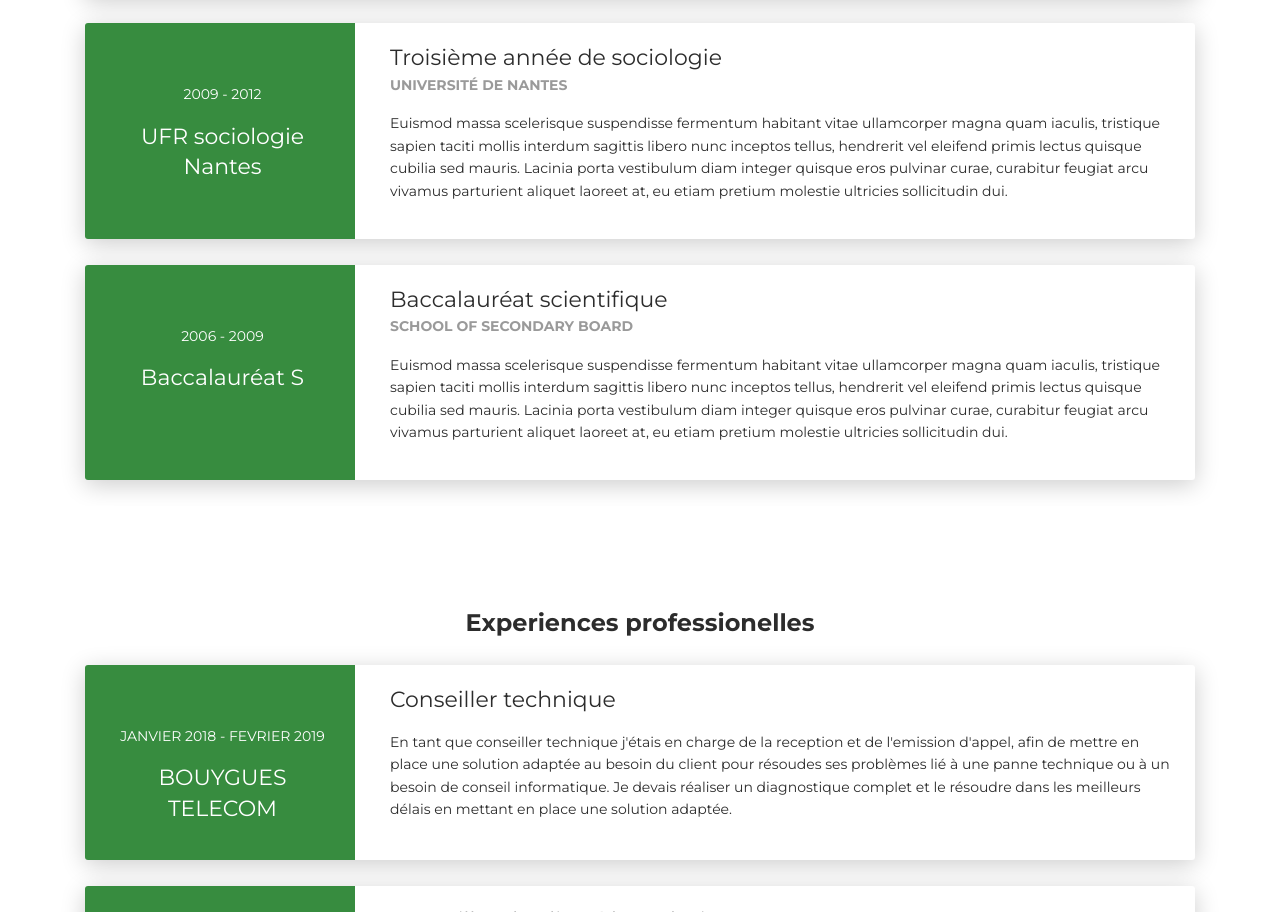
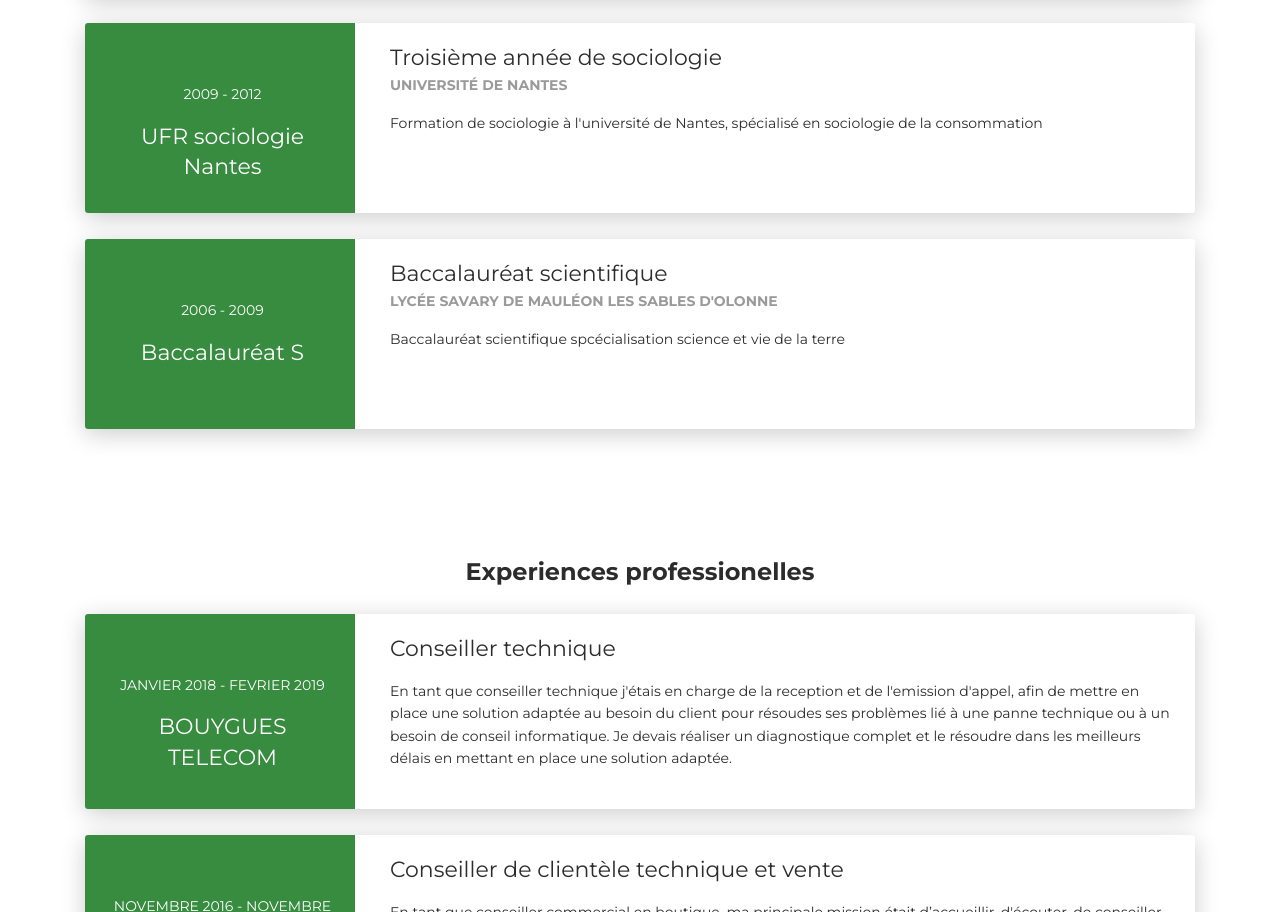
Before and after one commit to barre-alex44/CV-online, a plain HTML site: page index.html in a window 1280 px wide. Shown: the part 2370-3282 px from the top of the page. Drawn offline with Linux system fonts and the light colour scheme.

Commit message:
cv finis

```diff
--- a/index.html
+++ b/index.html
@@ -157,7 +157,7 @@
           <div class="card-body">
             <div class="h5">Troisième année de sociologie</div>
             <p class="category">Université de Nantes</p>
-            <p>Euismod massa scelerisque suspendisse fermentum habitant vitae ullamcorper magna quam iaculis, tristique sapien taciti mollis interdum sagittis libero nunc inceptos tellus, hendrerit vel eleifend primis lectus quisque cubilia sed mauris. Lacinia porta vestibulum diam integer quisque eros pulvinar curae, curabitur feugiat arcu vivamus parturient aliquet laoreet at, eu etiam pretium molestie ultricies sollicitudin dui.</p>
+            <p>Formation de sociologie à l'université de Nantes, spécialisé en sociologie de la consommation</p>
           </div>
         </div>
       </div>
@@ -173,8 +173,8 @@
         <div class="col-md-9" data-aos="fade-left" data-aos-offset="50" data-aos-duration="500">
           <div class="card-body">
             <div class="h5">Baccalauréat scientifique</div>
-            <p class="category">School of Secondary board</p>
-            <p>Euismod massa scelerisque suspendisse fermentum habitant vitae ullamcorper magna quam iaculis, tristique sapien taciti mollis interdum sagittis libero nunc inceptos tellus, hendrerit vel eleifend primis lectus quisque cubilia sed mauris. Lacinia porta vestibulum diam integer quisque eros pulvinar curae, curabitur feugiat arcu vivamus parturient aliquet laoreet at, eu etiam pretium molestie ultricies sollicitudin dui.</p>
+            <p class="category">Lycée Savary de Mauléon Les Sables D'Olonne</p>
+            <p>Baccalauréat scientifique spcécialisation science et vie de la terre </p>
           </div>
         </div>
       </div>
```
